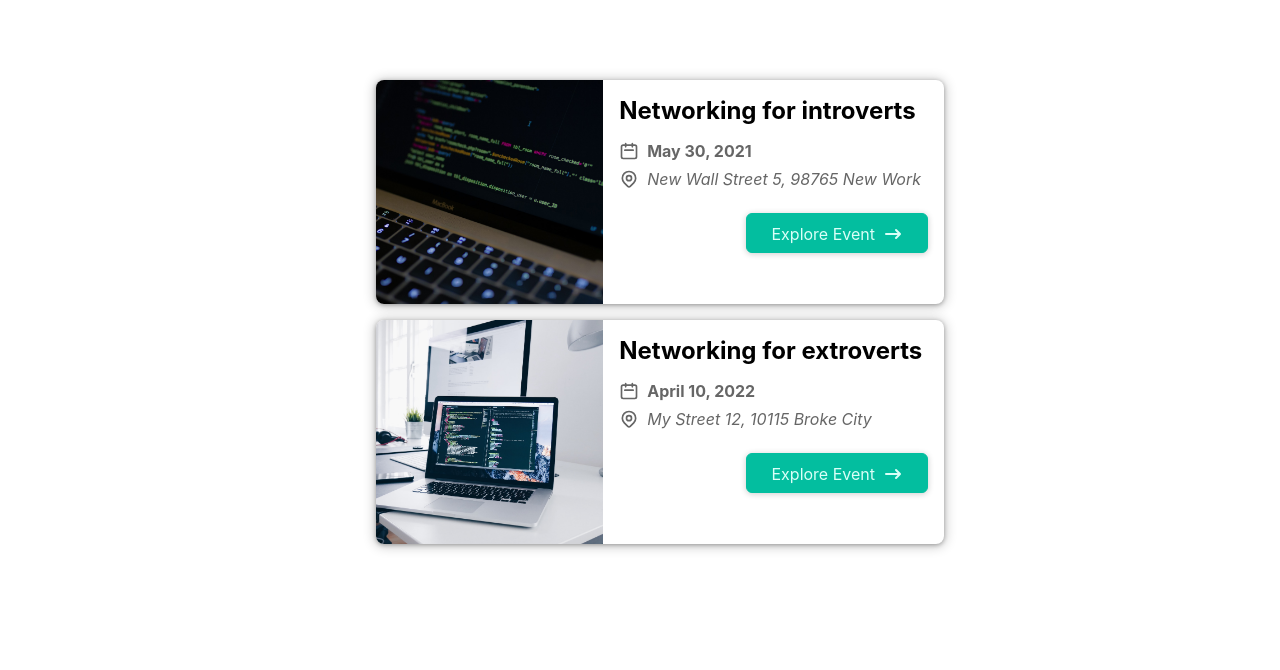
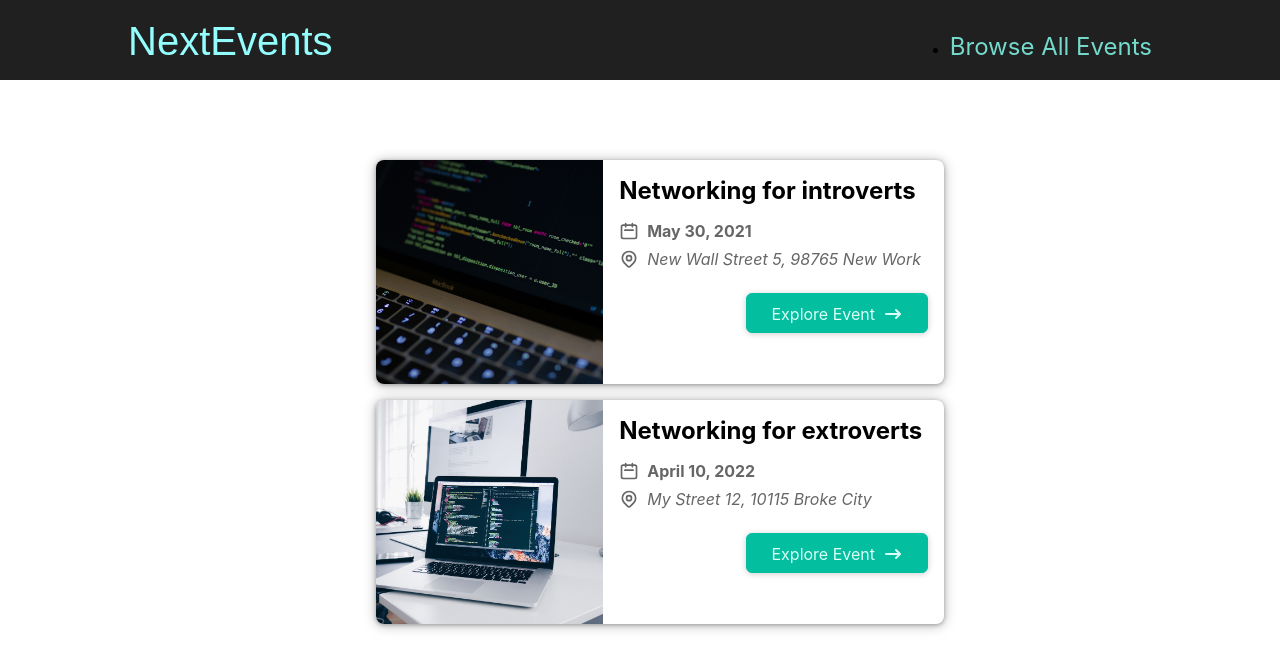
Before and after one commit to parvez-swe/file-base-rout-project, a Next.js app: page / in a window 1280 px wide. Shown: the top 670 px of the page. Built offline with nearby package versions, Linux system fonts and the light colour scheme.

Commit message:
Layout added into _app

```diff
--- a/pages/_app.js
+++ b/pages/_app.js
@@ -2,7 +2,11 @@ import '../styles/globals.css'
 import Layout from '../components/layout/layout';
 
 function MyApp({ Component, pageProps }) {
-  return <Component {...pageProps} />
+  return (
+    <Layout>
+      <Component {...pageProps} />
+    </Layout>
+  );
 }
 
 export default MyApp
```
